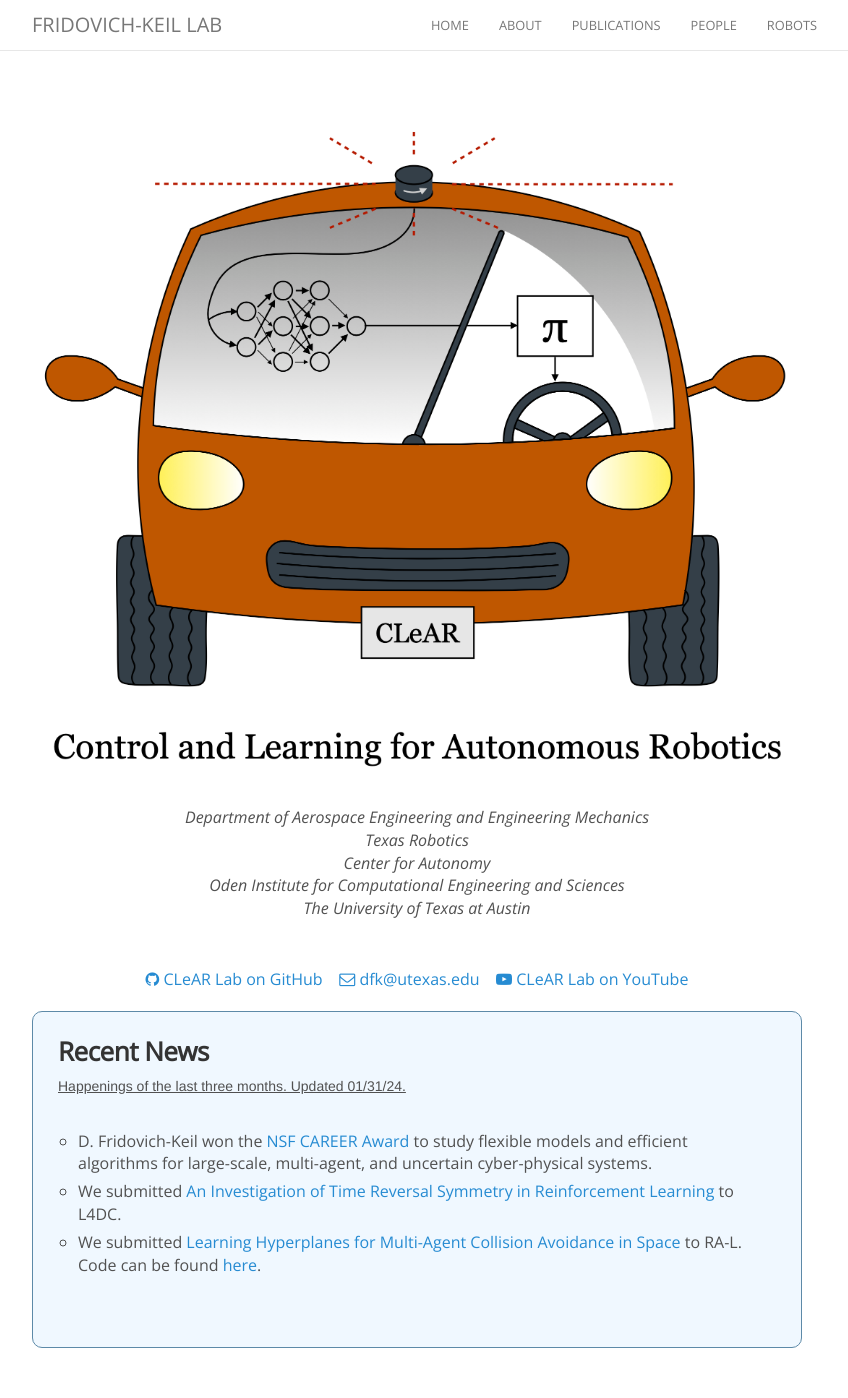
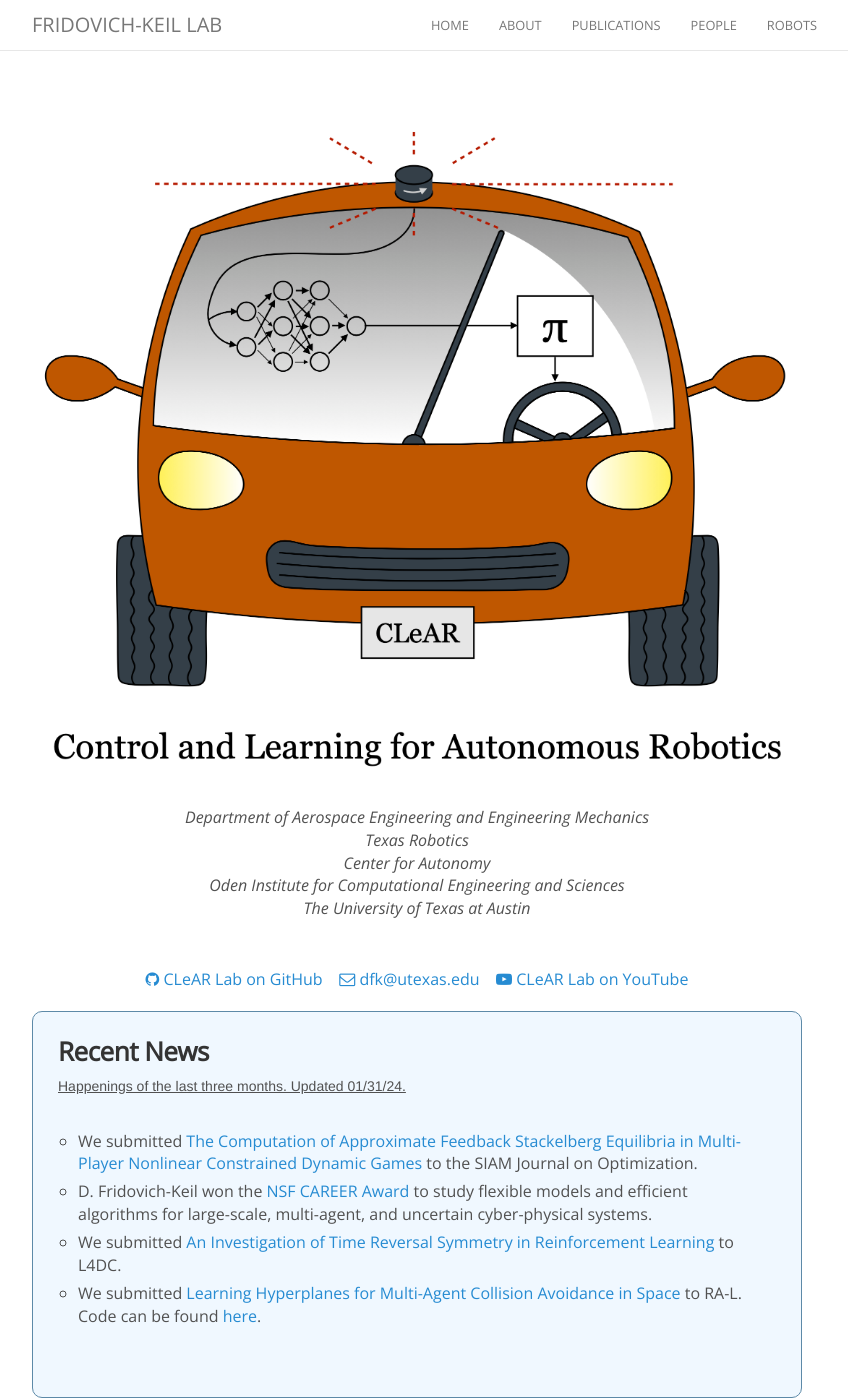
Before and after one commit to KordingLab/KordingLab.github.io, a Jekyll site: the page built from index.html, in a window 1280 px wide and 1398 px high. Shown: the whole window, without its empty margins (223-1071 px from the left). Built offline with Jekyll 4.4.1, drawn with Linux system fonts in a browser that asks for light colours; nearby versions of some CDN libraries; comment, search, counter and statistics services are not loaded.

Commit message:
adding siopt submission

```diff
--- a/_data/news.yml
+++ b/_data/news.yml
@@ -1,3 +1,7 @@
+- date: 2024-01-26
+  details: >-
+    We submitted <a href="https://arxiv.org/pdf/2401.15745.pdf">The Computation of Approximate Feedback Stackelberg Equilibria in Multi-Player Nonlinear Constrained Dynamic Games</a> to the SIAM Journal on Optimization.
+
 - date: 2023-12-28
   details: >-
     D. Fridovich-Keil won the <a href="https://www.nsf.gov/awardsearch/showAward?AWD_ID=2336840&HistoricalAwards=false">NSF CAREER Award</a> to study flexible models and efficient algorithms for large-scale, multi-agent, and uncertain cyber-physical systems.
```
